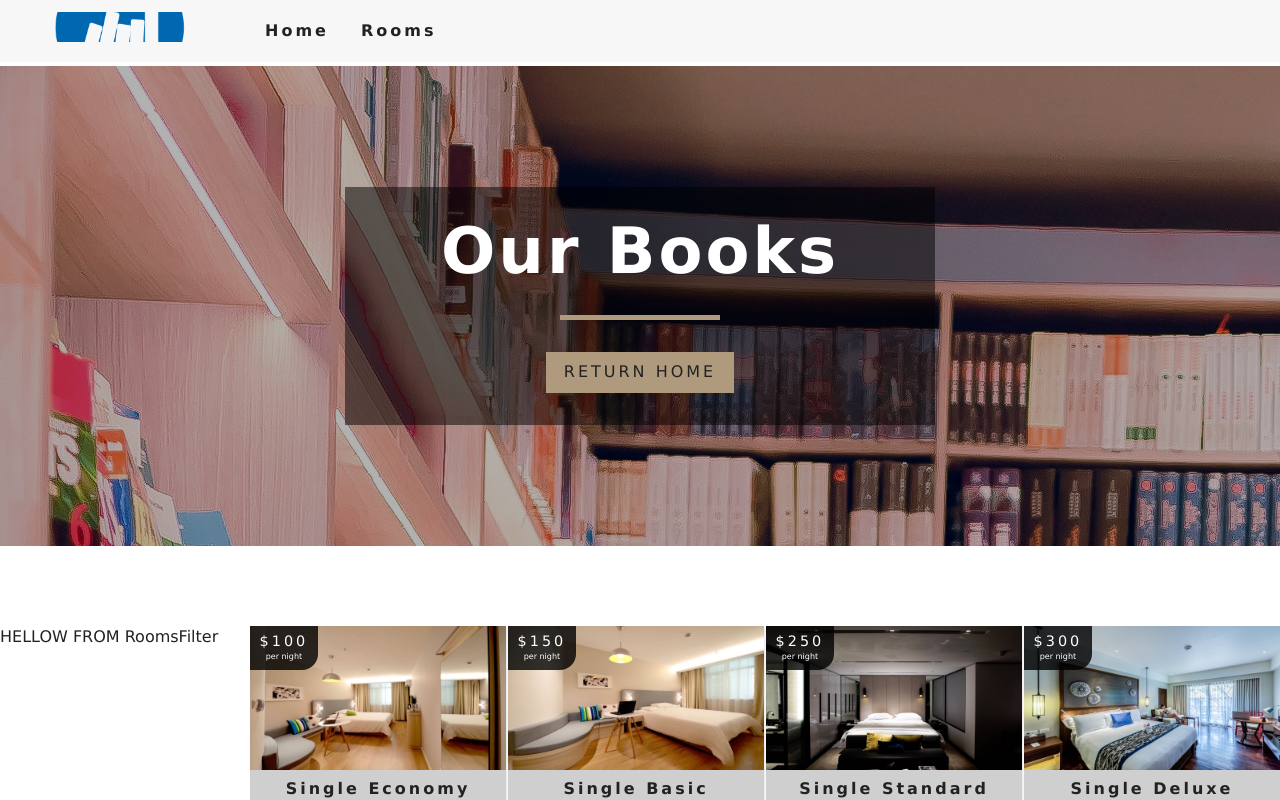
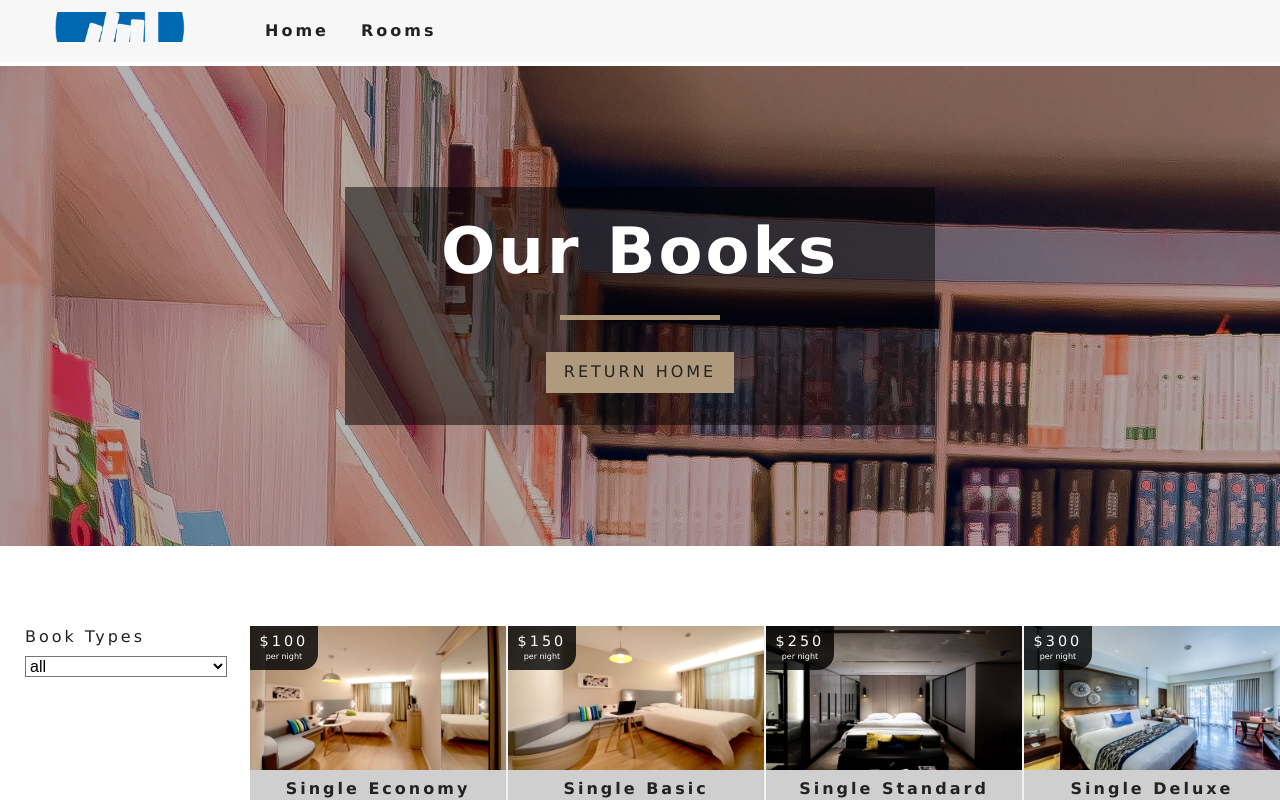
Before and after one commit to tawhidabdullah/sharp-library, a React (Create React App) app in the folder view/: page /rooms in a window 1280 px wide. Shown: the top 800 px of the page. Built offline with nearby package versions, Linux system fonts and the light colour scheme.

Commit message:
reacting...

```diff
--- a/view/src/App.css
+++ b/view/src/App.css
@@ -484,7 +484,7 @@ h6 {
   min-width: 250px;
 }
 .filter-form {
-  width: 60vw;
+  width: 80%;
   margin: 0 auto;
   display: grid;
   grid-template-columns: repeat(auto-fit, minmax(202px, 1fr));
@@ -521,13 +521,13 @@ h6 {
 }
 @media screen and (min-width: 776px) {
   .filter-form {
-    width: 70vw;
+    width: 80%;
   }
 }
 @media screen and (min-width: 992px) {
   .filter-form {
-    width: 95vw;
-    max-width: 1170px;
+    width: 80%;
+    max-width: 80%;
   }
 }
 /* end of rooms fitler*/
--- a/view/src/components/RoomsContainer.js
+++ b/view/src/components/RoomsContainer.js
@@ -14,6 +14,7 @@ const RoomsContainer = () => {
         }
         return (
           <div className="booksContainer">
+
             <div>
               <RoomsFilter rooms={rooms} />
             </div>
--- a/view/src/components/RoomsFilter.js
+++ b/view/src/components/RoomsFilter.js
@@ -1,11 +1,63 @@
-import React from 'react'
+import React from "react";
+import { useContext } from "react";
+import { RoomContext } from "../context";
 
-const RoomsFilter = () => {
+// getAllUniqueValues
+const getUniqueBookTypes = (items, value) => {
+  return [
+    ...new Set(
+      items.map(item => {
+        return item[value];
+      })
+    )
+  ];
+};
+
+const RoomsFilter = ({ rooms }) => {
+  const context = useContext(RoomContext);
+  const {
+    price,
+    minPrice,
+    handleChange,
+    type,
+    capacity,
+    maxPrice,
+    minSize,
+    maxSize,
+    breakfast
+  } = context;
+  // get unique types
+  let types = getUniqueBookTypes(rooms, "type");
+  // add all
+  types = ["all", ...types];
+  // map to jsx
+  types = types.map((item, index) => {
+    return (
+      <option value={item} key={index}>
+        {item}
+      </option>
+    );
+  });
   return (
-    <div className='filter-container'>
-      HELLOW FROM RoomsFilter
-    </div>
-  )
-}
+    <section className="filter-container">
+      <form className="filter-form">
+        {/* selectType */}
+        <div className="form-group">
+          <label htmlFor="type">Book Types</label>
+          <select
+            className="form-control"
+            name="type"
+            id="type"
+            value={type}
+            onChange={handleChange}
+          >
+            {types}
+          </select>
+        </div>
+        {/* End of selectType */}
+      </form>
+    </section>
+  );
+};
 
 export default RoomsFilter;
--- a/view/src/context.js
+++ b/view/src/context.js
@@ -9,7 +9,16 @@ class RoomProvider extends Component {
     rooms: [],
     sortedRooms: [],
     featuredRooms: [],
-    loading: true
+    loading: true,
+    type: "all",
+    capacity: 1,
+    price: 0,
+    minPrice: 0,
+    maxPrice: 0,
+    minSize: 0,
+    maxSize: 0,
+    breakfast: false,
+    pets: false
   };
 
   // GET DATA
@@ -18,11 +27,24 @@ class RoomProvider extends Component {
     let featuredRooms = rooms.filter(room => {
       return room.featured === true;
     });
+    let maxPrice = Math.max(
+      ...rooms.map(item => {
+        return item.price;
+      })
+    );
+    let maxSize = Math.max(
+      ...rooms.map(item => {
+        return item.size;
+      })
+    );
     this.setState({
       rooms,
       featuredRooms,
       sortedRooms: rooms,
-      loading: false
+      loading: false,
+      price: maxPrice,
+      maxPrice,
+      maxSize
     });
   }
 
@@ -50,9 +72,20 @@ class RoomProvider extends Component {
     });
     return room;
   };
+
+  handleChange = e => {};
+  filterRooms() {
+    console.log("filterrooms");
+  }
   render() {
     return (
-      <RoomContext.Provider value={{ ...this.state, getRoom: this.getRoom }}>
+      <RoomContext.Provider
+        value={{
+          ...this.state,
+          getRoom: this.getRoom,
+          handleChange: this.handleChange
+        }}
+      >
         {this.props.children}
       </RoomContext.Provider>
     );
```
Also changed, not shown: 1 other file (tests, documents, lock files or other folders).
